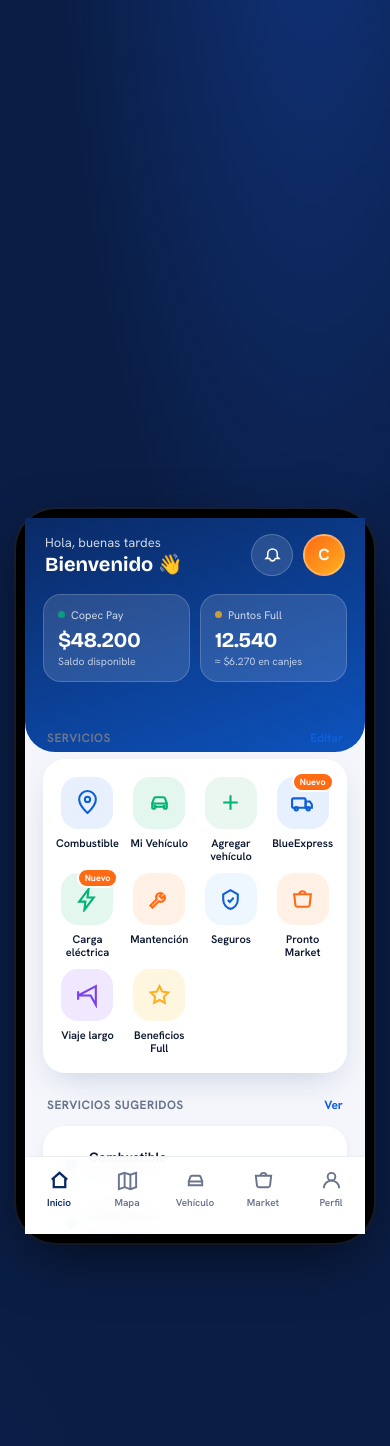
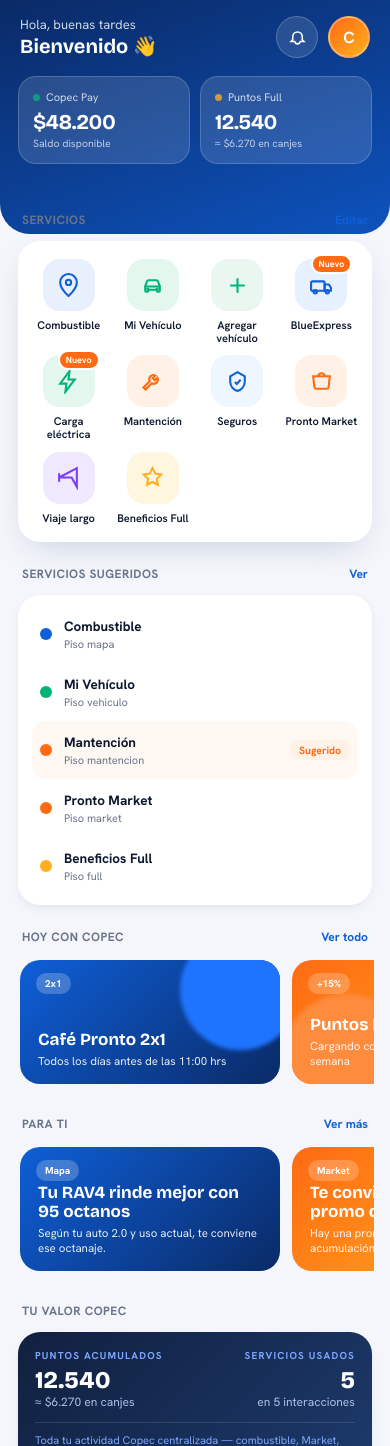
Before and after one commit to JoaquinEZB-7/copec_superapp_django, a Django app: page / in a window 390 px wide. Shown: the top 1446 px of the page. Run offline with Django 5.2, Linux system fonts and the light colour scheme; data comes from the database, SQL or seed files in the repository.

Commit message:
Volver al estado de cc3f393

```diff
--- a/copec_superapp_django/superapp/static/superapp/css/styles.css
+++ b/copec_superapp_django/superapp/static/superapp/css/styles.css
@@ -25,7 +25,7 @@
       radial-gradient(120% 90% at -10% 110%, #0a1f4a 0%, transparent 50%),
       #0a1d44;
     display:flex;flex-direction:column;align-items:center;justify-content:flex-start;
-    min-height:100vh;min-height:100dvh;padding:10px 0;color:var(--ink);
+    min-height:100vh;min-height:100dvh;padding:26px 14px;color:var(--ink);
   }
   /* ---------- Phone frame ---------- */
   .stage{display:flex;gap:38px;align-items:flex-start;flex-wrap:wrap;justify-content:center;max-width:1080px;margin:auto 0}
@@ -316,9 +316,39 @@
     }
   }
 
-  /* ---------- Móvil real: solo cosméticos, sin romper layout ---------- */
+  /* ---------- Móvil real: eliminar marco simulado ---------- */
   @media (max-width: 768px) {
+    body{
+      padding:0;
+      align-items:flex-start;
+    }
+
+    .stage{
+      width:100%;
+      height:100vh;
+      height:100dvh;
+      gap:0;
+      flex-direction:column;
+      align-items:stretch;
+      max-width:none;
+    }
+
+    .pitch{display:none}
+
+    .phone{
+      width:100%;
+      height:100vh;
+      height:100dvh;
+      border-radius:0;
+      box-shadow:none;
+      padding:0;
+      margin:0;
+      flex:1;
+    }
+
     .notch{display:none}
+
     .screenwrap{border-radius:0}
+
     .statusbar{display:none}
   }
--- a/copec_superapp_django/superapp/templates/superapp/base.html
+++ b/copec_superapp_django/superapp/templates/superapp/base.html
@@ -2,7 +2,7 @@
 <html lang="es">
 <head>
 <meta charset="UTF-8">
-<meta name="viewport" content="width=728">
+<meta name="viewport" content="width=756">
 <title>Copec · Super App de Movilidad Prototipo</title>
 <link rel="preconnect" href="https://fonts.googleapis.com">
 <link rel="preconnect" href="https://fonts.gstatic.com" crossorigin>
```
